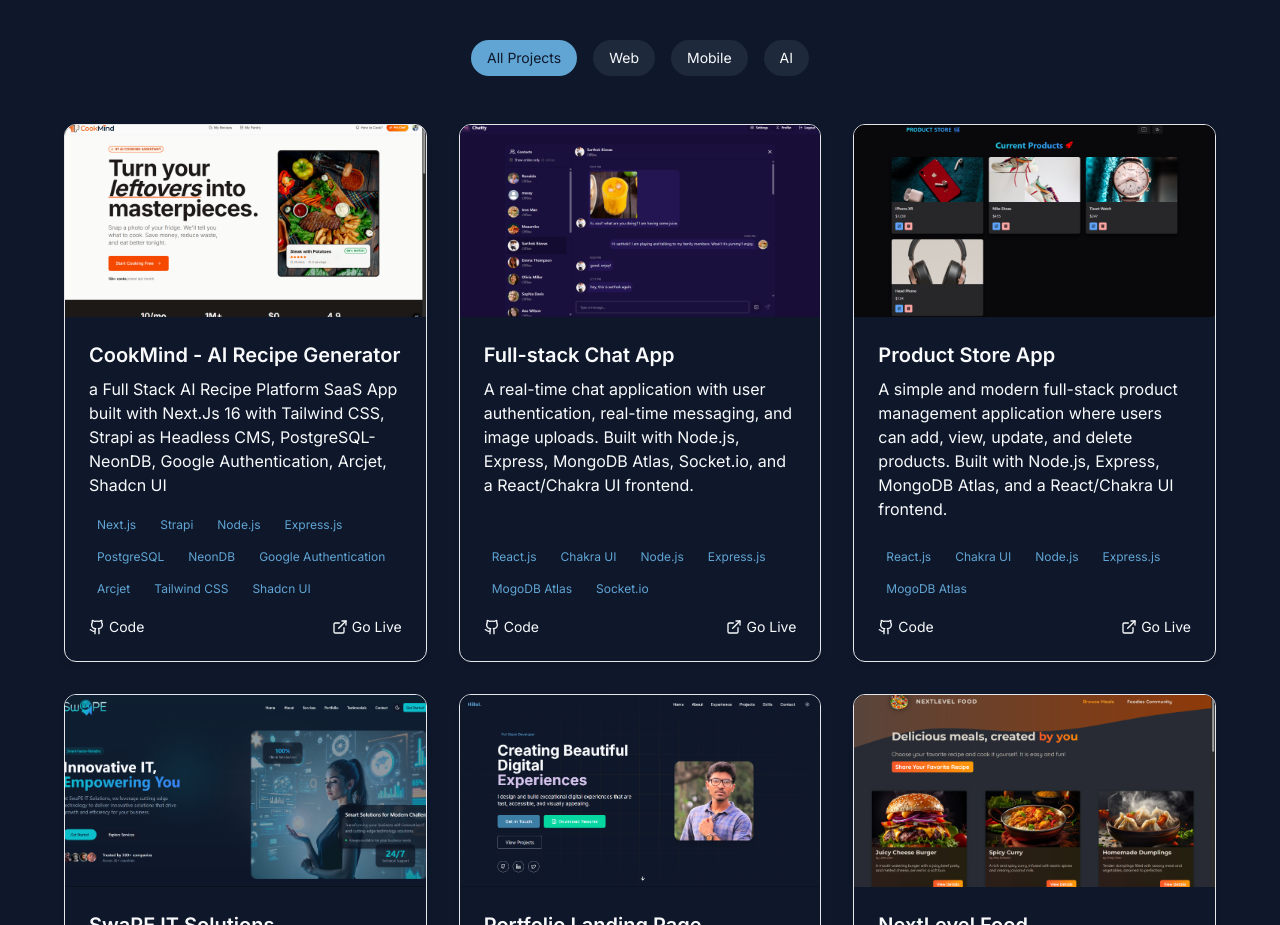
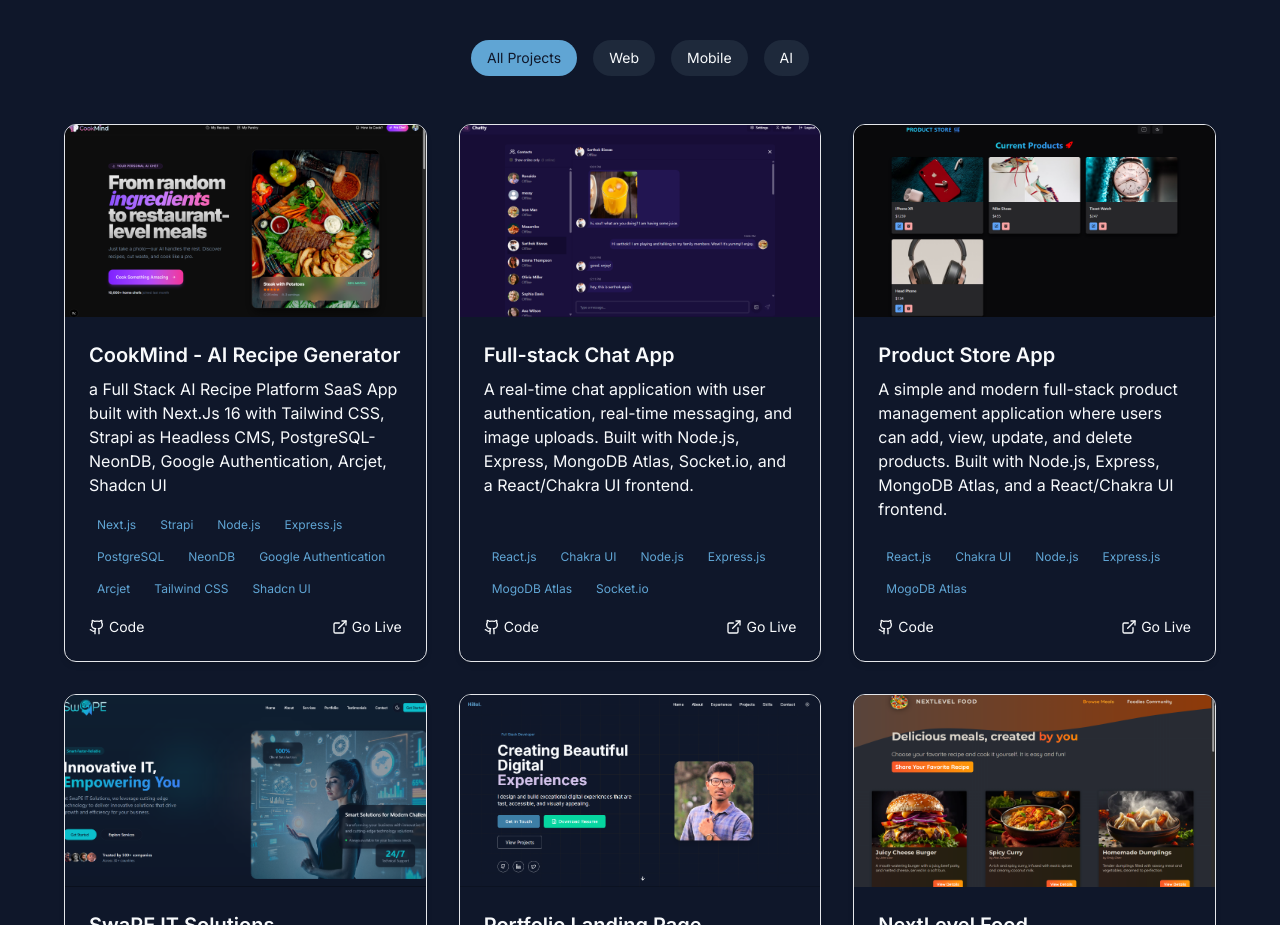
Before and after one commit to HillolPias/my_portfolio, a React (Vite) app: page / in a window 1280 px wide. Shown: the part 3940-4865 px from the top of the page. Built offline with nearby package versions, Linux system fonts and the light colour scheme.

Commit message:
changed screenshot of a project

```diff
--- a/src/components/Projects.tsx
+++ b/src/components/Projects.tsx
@@ -10,7 +10,7 @@
     title: "CookMind - AI Recipe Generator",
     description:
       "a Full Stack AI Recipe Platform SaaS App built with Next.Js 16 with Tailwind CSS, Strapi as Headless CMS, PostgreSQL-NeonDB, Google Authentication, Arcjet, Shadcn UI",
-    image: "/CookMind-screenshot.png",
+    image: "/cookmind-screenshot.png",
     tags: [
       "Next.js",
       "Strapi",
```
Also changed, not shown: public/CookMind-screenshot.png.
